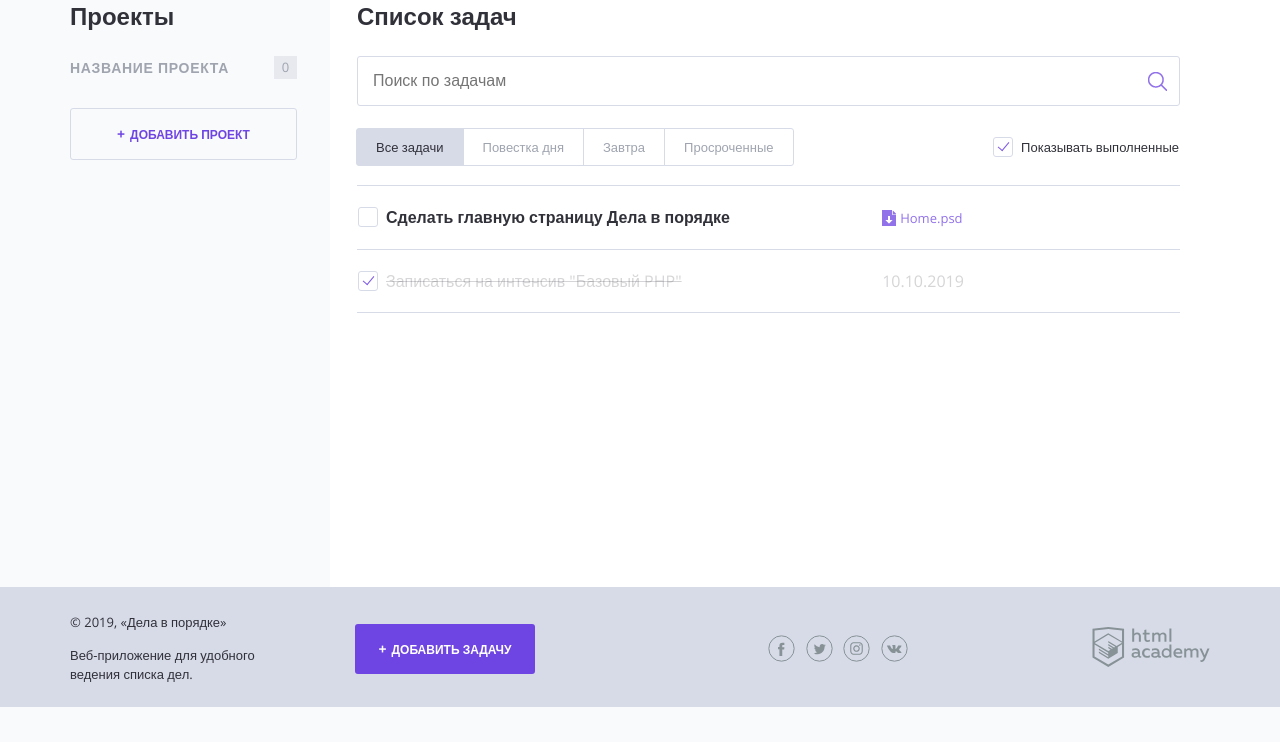
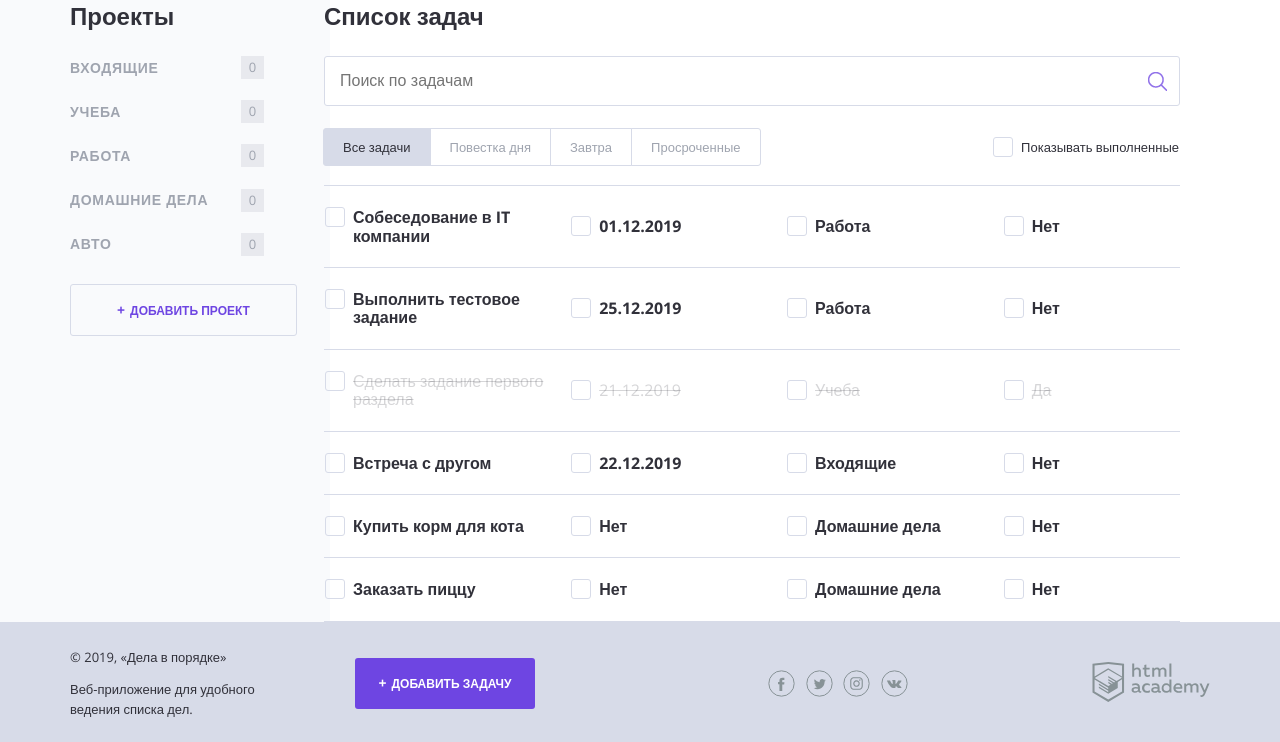
Before and after one commit to GudinDenisKRSK/427255-doingsdone, a PHP site: page / in a window 1280 px wide. Shown: the part 93-835 px from the top of the page. Before the commit the page ends 800 px from the top, so only its background shows below. Run offline with PHP 8.4, Linux system fonts and the light colour scheme.

Commit message:
Добавлено изменение состояния чекбокса и отображение выполненной задачи в списке дел в зависимости от значения переменной ,которая генерируется случайным образом.Произведено форматирование кода

```diff
--- a/index.php
+++ b/index.php
@@ -1,10 +1,44 @@
 <?php
 // показывать или нет выполненные задачи
 $show_complete_tasks = rand(0, 1);
-?>
+$index = 0;
+$project_massive = ["Входящие","Учеба","Работа","Домашние дела","Авто"];
+$num = count($project_massive);
+ $tasks_info_mass = [
+ 	['task' => 'Собеседование в IT компании',
+	 'date_complite' => '01.12.2019',
+	 'categories' => 'Работа',
+	 'success' => 'Нет'
+	],
+ 	['task' => 'Выполнить тестовое задание',
+	  'date_complite' => '25.12.2019',
+      'categories' => 'Работа',
+      'success' => 'Нет'
+  	],
+ 	['task' => 'Сделать задание первого раздела',
+	 'date_complite' => '21.12.2019',
+	 'categories' => 'Учеба',
+	 'success' => 'Да'
+	],
+ 	['task' => 'Встреча с другом',
+	 'date_complite' => '22.12.2019',
+	 'categories' => 'Входящие',
+	 'success' => 'Нет'
+	],
+ 	['task' => 'Купить корм для кота',
+	 'date_complite' => 'Нет',
+	 'categories' => 'Домашние дела',
+	 'success' => 'Нет'
+	],
+ 	['task' => 'Заказать пиццу',
+	 'date_complite' => 'Нет',
+	 'categories' => 'Домашние дела',
+	 'success' => 'Нет'
+	]
+ ]
+ ;?>
 <!DOCTYPE html>
 <html lang="ru">
-
 <head>
     <meta charset="UTF-8">
     <title>Дела в порядке</title>
@@ -12,60 +46,50 @@ $show_complete_tasks = rand(0, 1);
     <link rel="stylesheet" href="css/style.css">
     <link rel="stylesheet" href="css/flatpickr.min.css">
 </head>
-
 <body>
 <h1 class="visually-hidden">Дела в порядке</h1>
-
 <div class="page-wrapper">
     <div class="container container--with-sidebar">
         <header class="main-header">
             <a href="/">
                 <img src="img/logo.png" width="153" height="42" alt="Логотип Дела в порядке">
             </a>
-
             <div class="main-header__side">
                 <a class="main-header__side-item button button--plus open-modal" href="pages/form-task.html">Добавить задачу</a>
-
                 <div class="main-header__side-item user-menu">
                     <div class="user-menu__image">
                         <img src="img/user.png" width="40" height="40" alt="Пользователь">
                     </div>
-
                     <div class="user-menu__data">
                         <p>Константин</p>
-
                         <a href="#">Выйти</a>
                     </div>
                 </div>
             </div>
         </header>
-
         <div class="content">
             <section class="content__side">
                 <h2 class="content__side-heading">Проекты</h2>
-
+                <?php while ($index < $num): ?>
                     <nav class="main-navigation">
                     <ul class="main-navigation__list">
                         <li class="main-navigation__list-item">
-                            <a class="main-navigation__list-item-link" href="#">Название проекта</a>
+                            <a class="main-navigation__list-item-link" href="#"><?=$project_massive[$index]?></a>
                             <span class="main-navigation__list-item-count">0</span>
                         </li>
+                    <?php $index++;?>
                		</ul>
+                <?php endwhile; ?>
                 	</nav>
-
                 <a class="button button--transparent button--plus content__side-button"
                    href="pages/form-project.html" target="project_add">Добавить проект</a>
             </section>
-
             <main class="content__main">
                 <h2 class="content__main-heading">Список задач</h2>
-
                 <form class="search-form" action="index.php" method="post">
                     <input class="search-form__input" type="text" name="" value="" placeholder="Поиск по задачам">
-
                     <input class="search-form__submit" type="submit" name="" value="Искать">
                 </form>
-
                 <div class="tasks-controls">
                     <nav class="tasks-switch">
                         <a href="/" class="tasks-switch__item tasks-switch__item--active">Все задачи</a>
@@ -73,45 +97,69 @@ $show_complete_tasks = rand(0, 1);
                         <a href="/" class="tasks-switch__item">Завтра</a>
                         <a href="/" class="tasks-switch__item">Просроченные</a>
                     </nav>
-
                     <label class="checkbox">
                         <!--добавить сюда аттрибут "checked", если переменная $show_complete_tasks равна единице-->
-                        <?php  if ($show_complete_tasks == 1) :?>
-						<input class="checkbox__input visually-hidden show_completed" type="checkbox" checked>
-						<?php endif; ?>
+                        <input class="checkbox__input visually-hidden show_completed" type="checkbox">
                         <span class="checkbox__text">Показывать выполненные</span>
                     </label>
                 </div>
-
                 <table class="tasks">
-                    <tr class="tasks__item task">
+                <?php foreach ($tasks_info_mass as $key => $value): ?>
+                    <?php if (($value['success']=='Да')&($show_complete_tasks) == 1):?>
+                    <tr class="tasks__item task task--completed">
                         <td class="task__select">
                             <label class="checkbox task__checkbox">
                                 <input class="checkbox__input visually-hidden task__checkbox" type="checkbox" value="1">
-                                <span class="checkbox__text">Сделать главную страницу Дела в порядке</span>
+                                <span class="checkbox__text"> <?=$value['task'];?> </span>
                             </label>
                         </td>
-
-                        <td class="task__file">
-                            <a class="download-link" href="#">Home.psd</a>
-                        </td>
-
-                        <td class="task__date"></td>
-                    </tr>
-					<?php if ($show_complete_tasks == 1): ?>
-					<tr class="tasks__item task task--completed">
                           <td class="task__select">
                             <label class="checkbox task__checkbox">
-							<input class="checkbox__input visually-hidden" type="checkbox" checked>
-							<span class="checkbox__text">Записаться на интенсив "Базовый PHP"</span>
+                                <input class="checkbox__input visually-hidden task__checkbox" type="checkbox" value="1">
+                                <span class="checkbox__text"><?=$value['date_complite'];?></span>
                             </label>
                         </td>
-						<td class="task__date">10.10.2019</td>
-
-						<td class="task__controls">
+                          <td class="task__select">
+                            <label class="checkbox task__checkbox">
+                                <input class="checkbox__input visually-hidden task__checkbox" type="checkbox" value="1">
+                                <span class="checkbox__text"><?=$value['categories'];?></span>
+                            </label>
+                        </td>
+                          <td class="task__select">
+                            <label class="checkbox task__checkbox">
+                                <input class="checkbox__input visually-hidden task__checkbox" type="checkbox" value="1">
+                                <span class="checkbox__text"><?=$value['success'];?></span>
+                            </label>
+                        </td>
+                	<?php elseif ($value['success']=='Нет'): ?>
+                 	<tr class="tasks__item task ">
+                        <td class="task__select">
+                            <label class="checkbox task__checkbox">
+                                <input class="checkbox__input visually-hidden task__checkbox" type="checkbox" value="1">
+                                <span class="checkbox__text"> <?=$value['task'];?> </span>
+                            </label>
+                        </td>
+                          <td class="task__select">
+                            <label class="checkbox task__checkbox">
+                                <input class="checkbox__input visually-hidden task__checkbox" type="checkbox" value="1">
+                                <span class="checkbox__text"><?=$value['date_complite'];?></span>
+                            </label>
+                        </td>
+                          <td class="task__select">
+                            <label class="checkbox task__checkbox">
+                                <input class="checkbox__input visually-hidden task__checkbox" type="checkbox" value="1">
+                                <span class="checkbox__text"><?=$value['categories'];?></span>
+                            </label>
+                        </td>
+                          <td class="task__select">
+                            <label class="checkbox task__checkbox">
+                                <input class="checkbox__input visually-hidden task__checkbox" type="checkbox" value="1">
+                                <span class="checkbox__text"><?=$value['success'];?></span>
+                            </label>
                         </td>
                     </tr>
-				   <?php endif; ?>
+                	<?php endif;?>
+                <?php endforeach;?>
                     <!--показывать следующий тег <tr/>, если переменная $show_complete_tasks равна единице-->
                 </table>
             </main>
@@ -123,12 +171,9 @@ $show_complete_tasks = rand(0, 1);
     <div class="container">
         <div class="main-footer__copyright">
             <p>© 2019, «Дела в порядке»</p>
-
             <p>Веб-приложение для удобного ведения списка дел.</p>
         </div>
-
         <a class="main-footer__button button button--plus" href="pages/form-task.html">Добавить задачу</a>
-
         <div class="main-footer__social social">
             <span class="visually-hidden">Мы в соцсетях:</span>
             <a class="social__link social__link--facebook" href="#">
@@ -167,17 +212,14 @@ $show_complete_tasks = rand(0, 1);
                 </svg>
             </a>
         </div>
-
         <div class="main-footer__developed-by">
             <span class="visually-hidden">Разработано:</span>
-
             <a href="https://htmlacademy.ru/intensive/php">
                 <img src="img/htmlacademy.svg" alt="HTML Academy" width="118" height="40">
             </a>
         </div>
     </div>
 </footer>
-
 <script src="flatpickr.js"></script>
 <script src="script.js"></script>
 </body>
```
Lines whose indentation alone changed are shown as unchanged.
